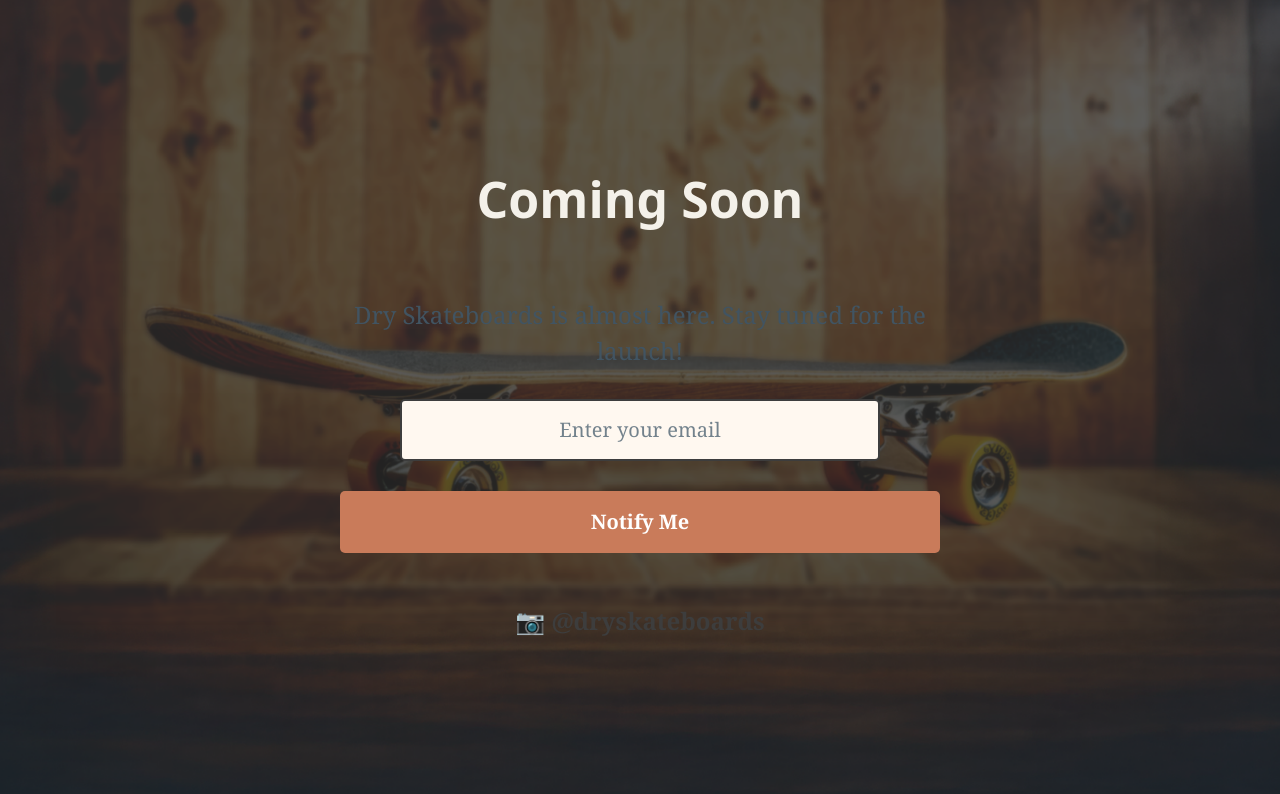
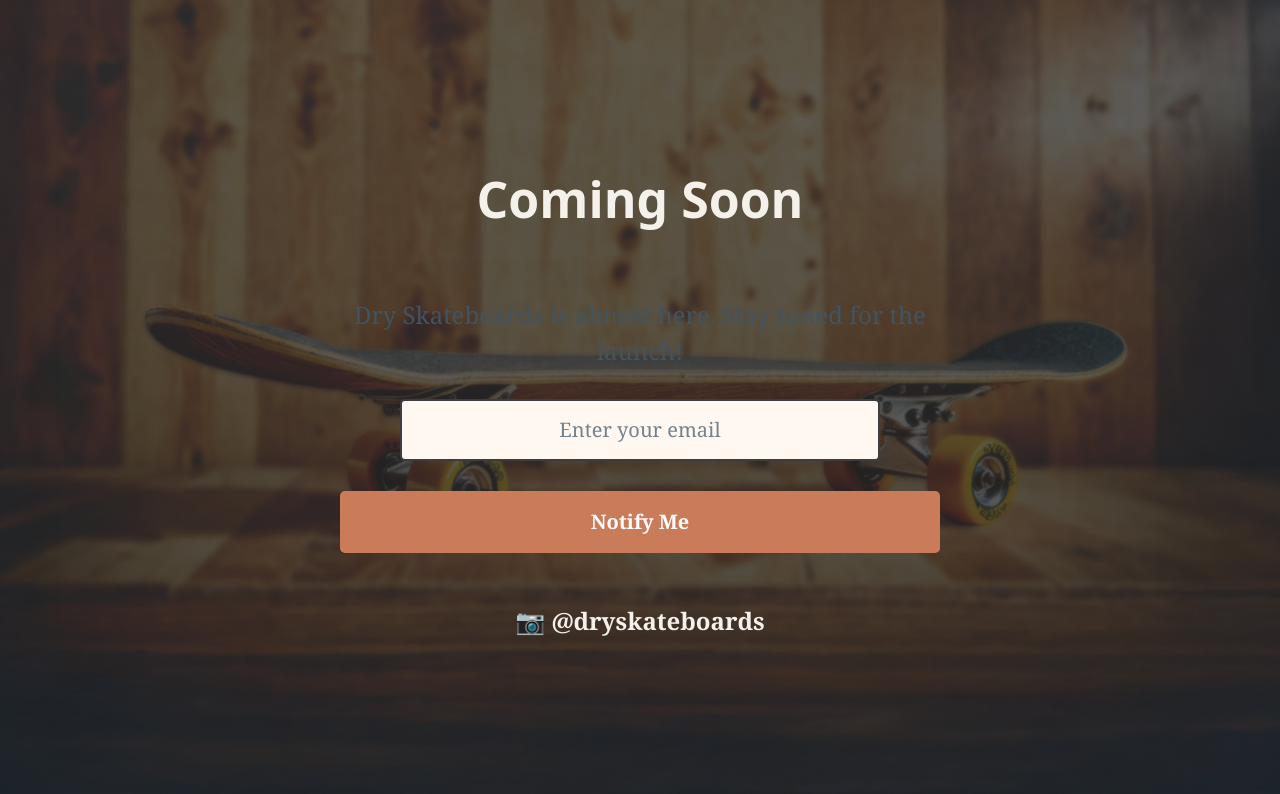
Before and after one commit to randomzzguy/dryskateboards, a plain HTML site: page index.html in a window 1280 px wide. Drawn offline with nearby package versions, Linux system fonts and the light colour scheme.

Commit message:
Add files via upload

```diff
--- a/index.html
+++ b/index.html
@@ -52,7 +52,7 @@
         .social a {
             margin: 0 10px;
             font-size: 1.2rem;
-            color: #3D3D3D;
+            color: #F4F1EA;
             text-decoration: none;
             font-weight: bold;
         }
```
